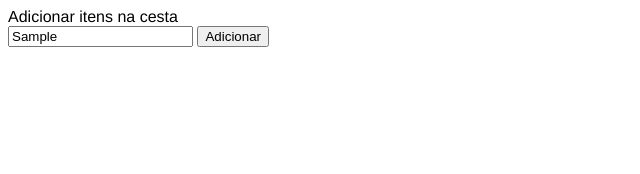
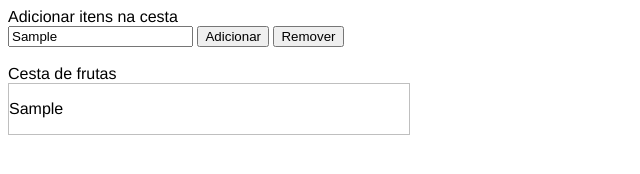
Before and after one commit to Shaysilvares/aplicacoes-web, a plain HTML site: page index.html in a window 1280 px wide. Both pictures are taken after typing "Sample" into the empty fields and a click on the button "Adicionar". Shown: the whole page, without its empty margins (0-640 px from the left). Drawn offline with nearby package versions, Linux system fonts and the light colour scheme.

Commit message:
adicionando e removendo da cesta

```diff
--- a/css/main.css
+++ b/css/main.css
@@ -1,3 +1,9 @@
 body {
 font-family: Helvetica, Arial, sans-serif;
 }
+
+#cesta {
+    width: 400px;
+    border: 1px solid #7777;
+    display: none;
+}
--- a/index.html
+++ b/index.html
@@ -1,14 +1,21 @@
 <!DOCTYPE html>
 <html>
 	<head>
+		<meta charset="UTF-8">
 		<script type="text/javascript" src="js/script.js"></script>
 		<link rel="stylesheet" href="css/main.css"/>
+		<script src="https://ajax.googleapis.com/ajax/libs/jquery/3.3.1/jquery.min.js"></script>
 	</head>
 
 	<body>
 		<label>Adicionar itens na cesta</label>
 		</br>
-		<input id="cesta" type="text"></input>
+		<input id="item" type="text"></input>
 		<button type="button" onclick="adicionar()">Adicionar</button>
+		<button type="button" onclick="remover()">Remover</button>
+	</br>
+	</br>
+		<label>Cesta de frutas</label>
+		<div id="cesta"></div>
 	</body>
 </html>
--- a/js/script.js
+++ b/js/script.js
@@ -1,7 +1,20 @@
 var cesta_frutas = [];
 
 function adicionar() {
-    var item = document.getElementById("cesta").value;
+    //var item = document.getElementById("item").value;
+    var item = $("#item").val();
     cesta_frutas.push(item);
-    alert(cesta_frutas);
-}
+    //alert(cesta_frutas);
+    //var cesta = document.getElementById("cesta");
+    //cesta.innerHTML = cesta_frutas;
+    if(item === "x") {
+        $("#cesta").slideUp(900);
+    } else {
+        $("#cesta").append("<p id='idItem'>"+ item + "</p>").slideDown(900);
+    }}
+
+    function remover() {
+        var item = $("#item").val();
+        cesta_frutas.pop(item);
+        console.log(cesta_frutas);
+    }
```
